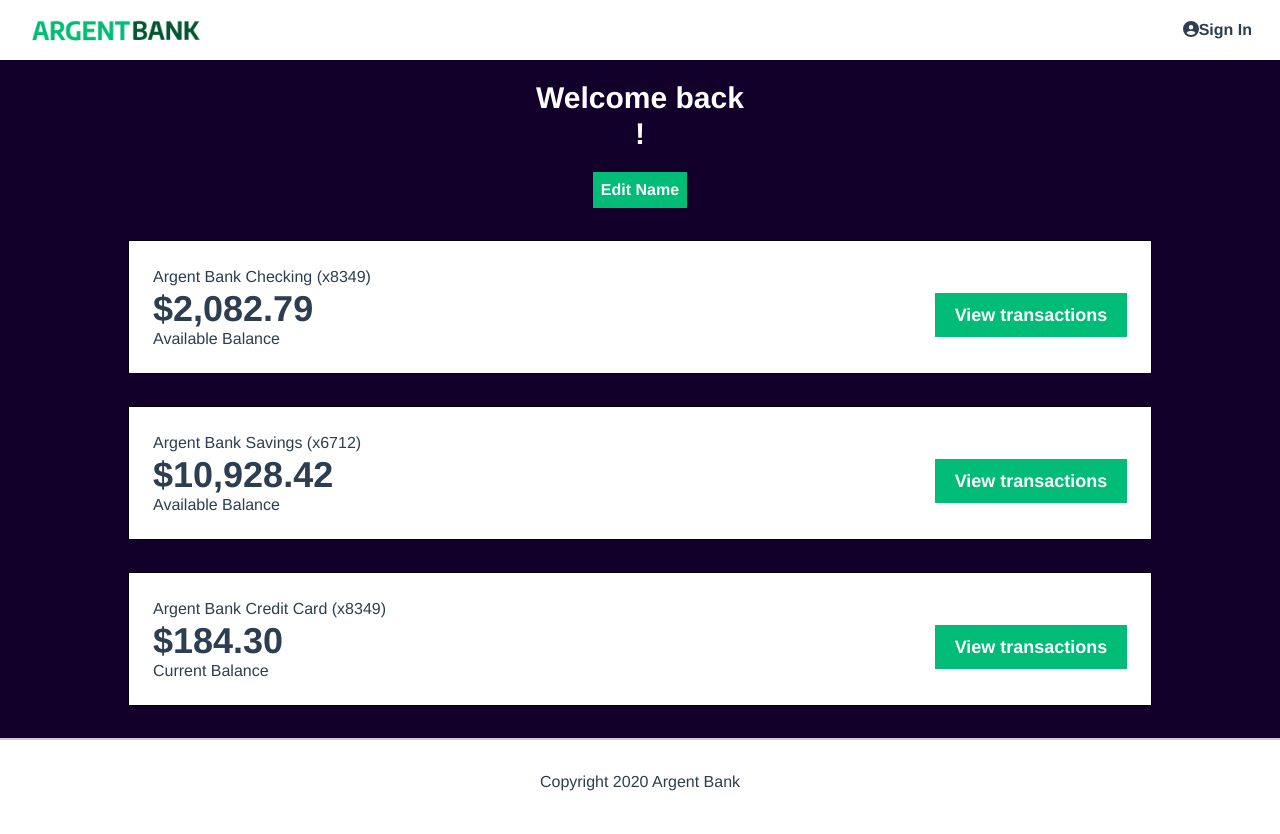
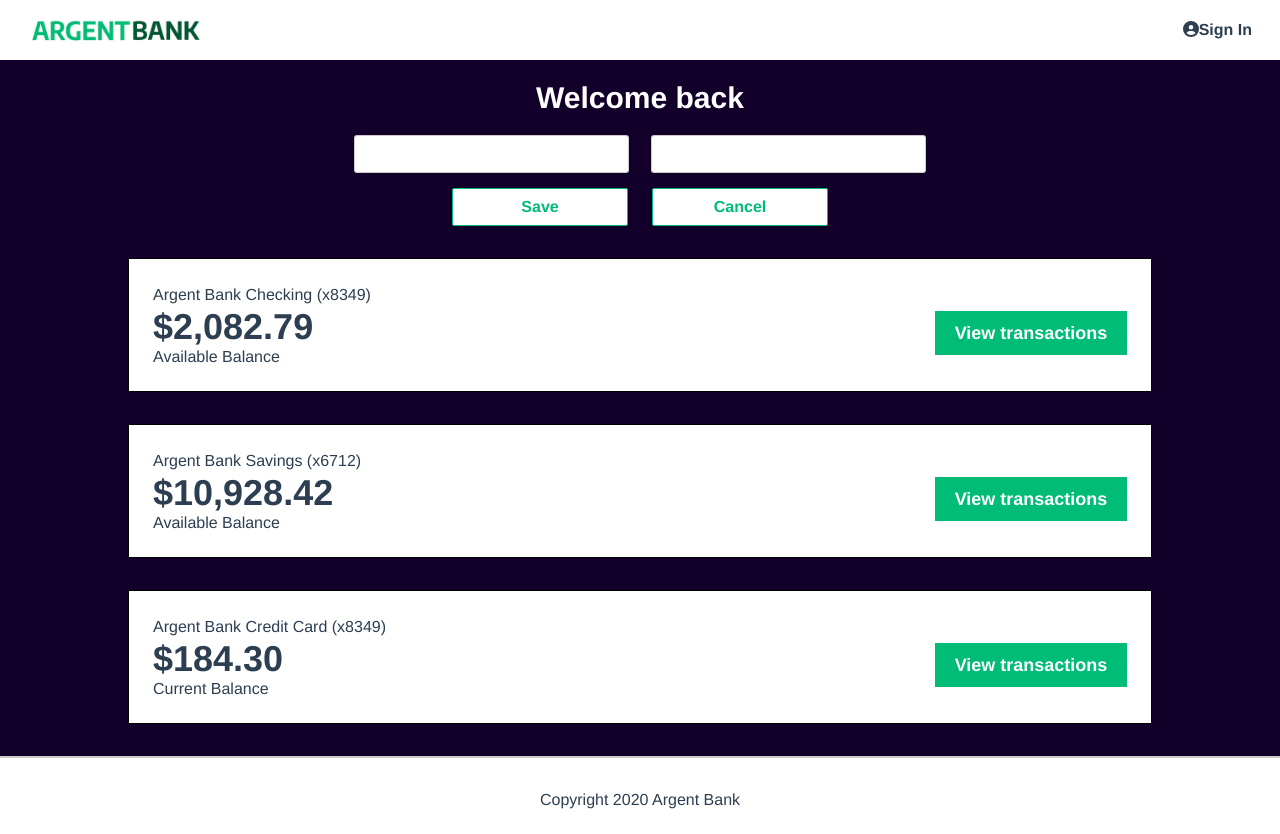
Before and after one commit to Staphir/OpenClassrooms-ArgentBank, a React (Vite) app: page /profile in a window 1280 px wide. Both pictures are taken after a click on the button "Edit Name". Built offline with nearby package versions, Linux system fonts and the light colour scheme.

Commit message:
Edit name

```diff
--- a/src/components/header.jsx
+++ b/src/components/header.jsx
@@ -1,13 +1,22 @@
-import { useSelector } from 'react-redux';
+import { useDispatch, useSelector } from 'react-redux';
 import { Link } from 'react-router-dom'
 import argentBanklogo from '../assets/argentBankLogo.png'
 import { getUser } from '../selectors';
 import { FontAwesomeIcon } from '@fortawesome/react-fontawesome';
 import { faCircleUser as faSolidCircleUser, faSignOut } from '@fortawesome/free-solid-svg-icons';
 import { faCircleUser as faRegularCircleUser} from '@fortawesome/free-regular-svg-icons';
+import { setUser } from '../store';
 
 function Header() {
     const user = useSelector(getUser);
+    const dispatch = useDispatch;
+
+    function signOut() {
+        dispatch(setUser({
+            firstname: '',
+            lastname: ''
+        }))
+    }
 
     return (
         <nav className="flex justify-between items-center py-1 px-5">
@@ -31,7 +40,7 @@ function Header() {
                         <FontAwesomeIcon icon={faRegularCircleUser}/>
                         {user.firstname}
                     </Link>
-                    <Link className="no-underline mr-2 hover:underline font-bold" to="">
+                    <Link className="no-underline mr-2 hover:underline font-bold" to="" onClick={signOut}>
                         <FontAwesomeIcon icon={faSignOut}/>
                         Sign Out
                     </Link>
--- a/src/components/signInForm.jsx
+++ b/src/components/signInForm.jsx
@@ -4,7 +4,7 @@ import { useNavigate } from 'react-router';
 import { useState } from 'react';
 import { login } from '../services';
 import { useDispatch } from 'react-redux';
-import { connectUser } from '../store';
+import { setUser } from '../store';
 
 function SignInForm() {
     const dispatch = useDispatch();
@@ -13,7 +13,6 @@ function SignInForm() {
         username: '',
         password: ''
     });
-    // const [userData, setUserData] = useState({});
 
     function handleInputChange(e){
         const {name, value} = e.target;
@@ -28,7 +27,7 @@ function SignInForm() {
 
       login(formData)
       .then((response) => {
-        dispatch(connectUser({
+        dispatch(setUser({
             firstname: response.firstName,
             lastname: response.lastName
         }));
--- a/src/pages/profile.jsx
+++ b/src/pages/profile.jsx
@@ -1,11 +1,19 @@
 import { Helmet } from "react-helmet-async";
 import Account from "../components/account";
-import { useSelector, useStore } from "react-redux";
+import { useDispatch, useSelector } from "react-redux";
 import { getUser } from "../selectors";
+import { useState } from "react";
+import { editName } from "../services";
+import { setUser } from "../store";
 
 function Profile() {
-    // const store = useStore();
     const userSelector = useSelector(getUser);
+    const dispatch = useDispatch();
+    const [onEditName, setOnEditName] = useState(false)
+    const [formData, setFormData] = useState({
+        firstname: '',
+        lastname: ''
+    });
 
     const accounts = [
         {
@@ -25,6 +33,30 @@ function Profile() {
         }
     ]
 
+    function handleInputChange(e){
+        const {name, value} = e.target;
+        setFormData({
+            ...formData,
+            [name]: value,
+          });
+    }
+
+    function saveEditName(e) {
+        e.preventDefault();
+        editName(formData);
+        dispatch(setUser(formData));
+        setOnEditName(false);
+    }
+
+    function cancelEditName(e) {
+        e.preventDefault();
+        toggleEditName();
+    }
+
+    function toggleEditName() {
+        setOnEditName(!onEditName);
+    }
+
     return(
         <>
         <Helmet>
@@ -32,13 +64,33 @@ function Profile() {
         </Helmet>
         <main className="bg-[#12002b] flex flex-col items-center">
             <div className="text-white mb-8">
-                <h1 className="text-3xl font-bold my-5">
-                    Welcome back
-                    <br/>
-                    {userSelector.firstname} {userSelector.lastname} !
-                    {console.log(userSelector)}
-                </h1>
-                <button className="bg-[#00bc77] text-white font-bold p-2">Edit Name</button>
+                {onEditName === false ?
+                    (
+                    <>
+                    <h1 className="text-3xl font-bold my-5">
+                        Welcome back
+                        <br/>
+                        {userSelector.firstname} {userSelector.lastname} !
+                    </h1>
+                    <button className="bg-[#00bc77] text-white font-bold p-2" onClick={toggleEditName}>Edit Name</button>
+                    </>
+                    ) : (
+                    <>
+                    <h1 className="text-3xl font-bold my-5">Welcome back</h1>
+                    <form className="flex justify-between flex-col gap-4" onSubmit={saveEditName}>
+                        <div className="flex justify-center">
+                            <label className='font-bold' htmlFor='firstname'></label>
+                            <input required className='w-full mx-3 text-xl text-[#ccc] p-1 ring-1 rounded-sm ring-[#ccc]' type='text' id='firstname' name='firstname' defaultValue={userSelector.firstname} onChange={handleInputChange}/>
+                            <label className='font-bold' htmlFor='lastname'></label>
+                            <input required className='w-full mx-3 text-xl text-[#ccc] p-1 ring-1 rounded-sm ring-[#ccc]' type='text' id='lastname' name='lastname' defaultValue={userSelector.lastname} onChange={handleInputChange}/>
+                        </div>
+                        <div className="flex justify-center gap-6">
+                            <button className="bg-white text-[#00bc77] font-bold p-2 w-24 tablet:w-36 desktop:w-44 border border-[#00bc77] rounded-sm" type="submit">Save</button>
+                            <button className="bg-white text-[#00bc77] font-bold p-2 w-24 tablet:w-36 desktop:w-44 border border-[#00bc77] rounded-sm" onClick={cancelEditName}>Cancel</button>
+                        </div>
+                    </form>
+                    </>
+                    )}
             </div>
             <h2 className="sr-only">Accounts</h2>
             {accounts.map((account, index) => {
--- a/src/services.js
+++ b/src/services.js
@@ -6,6 +6,7 @@ async function login(loginDatas) {
       email: loginDatas.username,
       password: loginDatas.password
     })
+    // dispatch(setToken(data.body.token));
     axios.defaults.headers.common['Authorization'] = "Bearer" + data.body.token; //set axios default token
     const userData = profile();
     return userData;
@@ -26,4 +27,22 @@ async function profile() {
   }
 }
 
-export {login, profile};
+async function editName(newName) {
+  try {
+    await axios.put('/user/profile',{
+      firstName: newName.firstname,
+      lastName: newName.lastname
+    })
+    .then(function (response) {
+      console.log(`Name Changed to ${newName.firstname} ${newName.lastname}`);
+    })
+    .catch(function (error) {
+      console.log('error');
+    })
+  } catch (error) {
+    console.error(error);
+    return 'error';
+  }
+}
+
+export {login, profile, editName};
--- a/src/store.js
+++ b/src/store.js
@@ -1,4 +1,5 @@
 import { configureStore, createAction, createReducer } from "@reduxjs/toolkit";
+// import axios from "axios";
 
 const userState = {
   firstname: '',
@@ -7,11 +8,11 @@ const userState = {
 
 const tokenState = '';
 
-export const connectUser = createAction('connectUser');
+export const setUser = createAction('setUser');
 
 const userReducer = createReducer(userState, (builder) => {
   builder
-    .addCase(connectUser, (state, action) => {
+    .addCase(setUser, (state, action) => {
       state.firstname = action.payload.firstname;
       state.lastname = action.payload.lastname;
     })
@@ -23,6 +24,7 @@ export const setToken = createAction('setToken');
 const tokenReducer = createReducer(tokenState, (builder) => {
   builder
     .addCase(setToken, (state, action) => {
+      // axios.defaults.headers.common['Authorization'] = "Bearer" + action.payload //set axios default token
       state = action.payload;
     })
     .addDefaultCase((state) => { return state })
```
Lines whose indentation alone changed are shown as unchanged.
